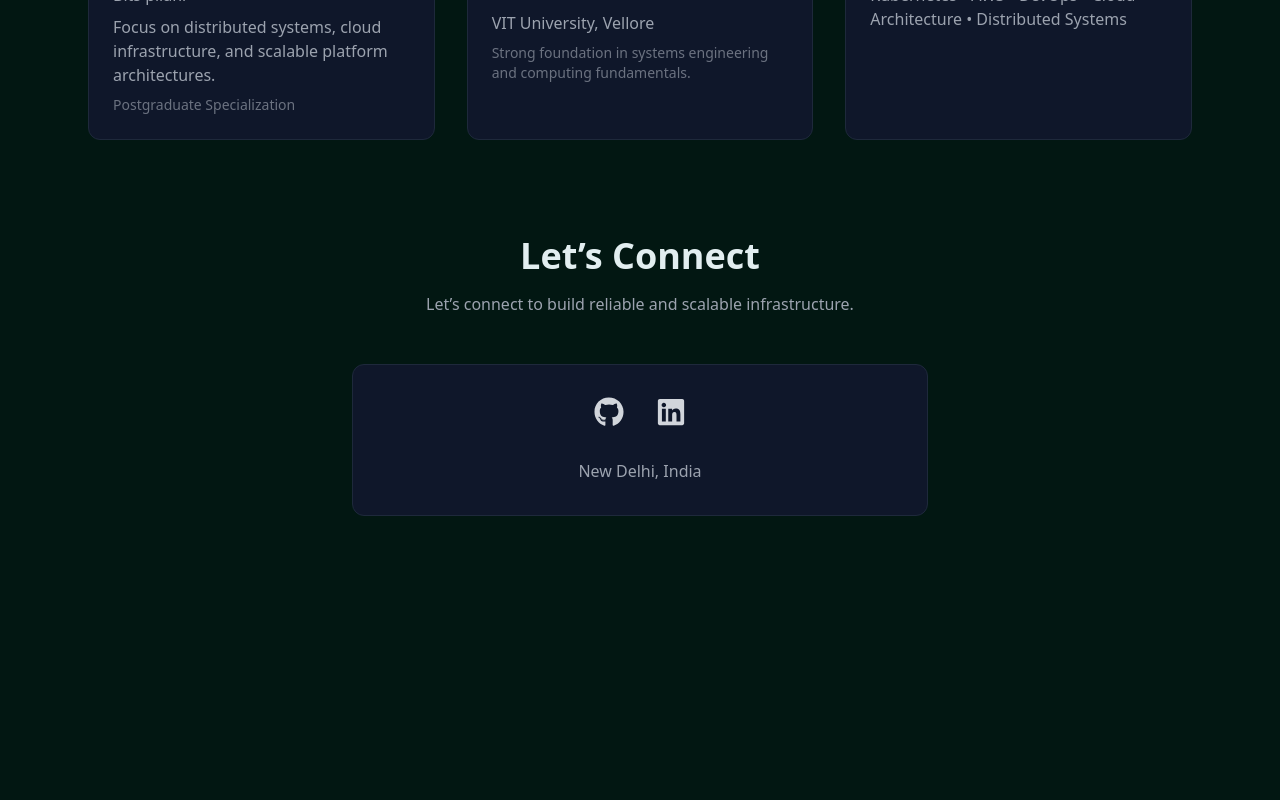
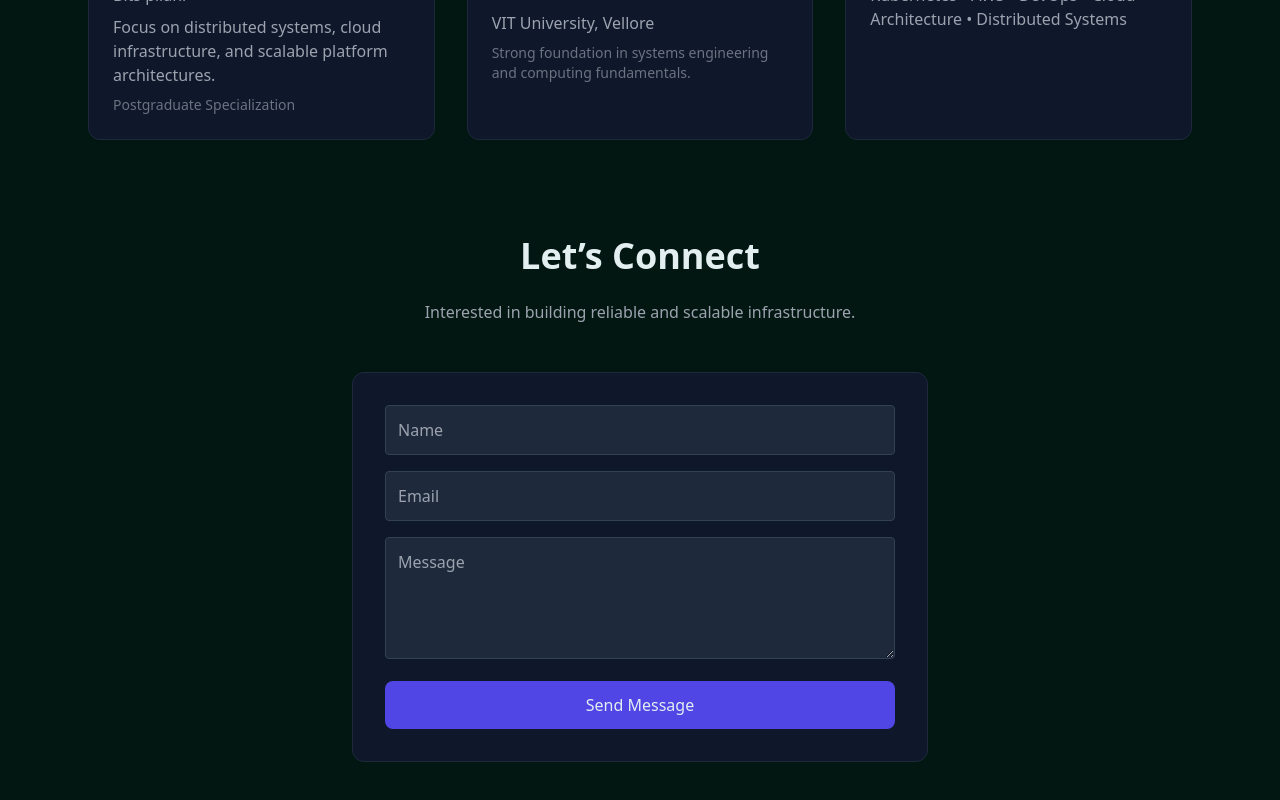
Before and after one commit to nishant-kamal/nishant-portfolio, a Next.js app: page / in a window 1280 px wide. Shown: the part 1761-2561 px from the top of the page. Before the commit the page ends 2437 px from the top, so only its background shows below. Built offline with nearby package versions, Linux system fonts and the light colour scheme.

Commit message:
Update Contact.js

```diff
--- a/components/Contact.js
+++ b/components/Contact.js
@@ -1,44 +1,55 @@
-import { FaGithub, FaLinkedin } from "react-icons/fa"
-
 export default function Contact() {
   return (
     <section id="contact" className="max-w-6xl mx-auto px-6 py-24 text-center">
 
-      <h2 className="text-3xl md:text-4xl font-bold mb-4">
+      <h2 className="text-3xl md:text-4xl font-bold mb-6">
         Let’s Connect
       </h2>
 
       <p className="text-gray-400 mb-12 max-w-xl mx-auto">
-        Let’s connect to build reliable and scalable infrastructure.
+        Interested in building reliable and scalable infrastructure.
       </p>
 
       <div className="max-w-xl mx-auto bg-slate-900 border border-slate-800 rounded-xl p-8">
 
-        <div className="flex justify-center gap-8 text-3xl">
+        <form
+          action="https://docs.google.com/forms/d/e/1FAIpQLSdFDvV17pSY1mYeHVLXUdo6su3l2jEhJTwNr4mtI-VBqMudhA/formResponse"
+          method="POST"
+          target="_blank"
+          className="space-y-4"
+        >
 
-          {/* GitHub */}
-          <a
-            href="https://github.com/nishant-kamal"
-            target="_blank"
-            className="text-gray-300 hover:text-white transition"
+          <input
+            name="entry.2005620554"
+            placeholder="Name"
+            className="w-full p-3 bg-slate-800 border border-slate-700 rounded"
+            required
+          />
+
+          <input
+            name="entry.1045781291"
+            type="email"
+            placeholder="Email"
+            className="w-full p-3 bg-slate-800 border border-slate-700 rounded"
+            required
+          />
+
+          <textarea
+            name="entry.1065046570"
+            placeholder="Message"
+            rows="4"
+            className="w-full p-3 bg-slate-800 border border-slate-700 rounded"
+            required
+          />
+
+          <button
+            type="submit"
+            className="bg-indigo-600 hover:bg-indigo-500 px-6 py-3 rounded-lg w-full"
           >
-            <FaGithub />
-          </a>
+            Send Message
+          </button>
 
-          {/* LinkedIn */}
-          <a
-            href="https://www.linkedin.com/in/imnishant19"
-            target="_blank"
-            className="text-gray-300 hover:text-white transition"
-          >
-            <FaLinkedin />
-          </a>
-
-        </div>
-
-        <p className="text-gray-400 mt-8">
-          New Delhi, India
-        </p>
+        </form>
 
       </div>
 
```
